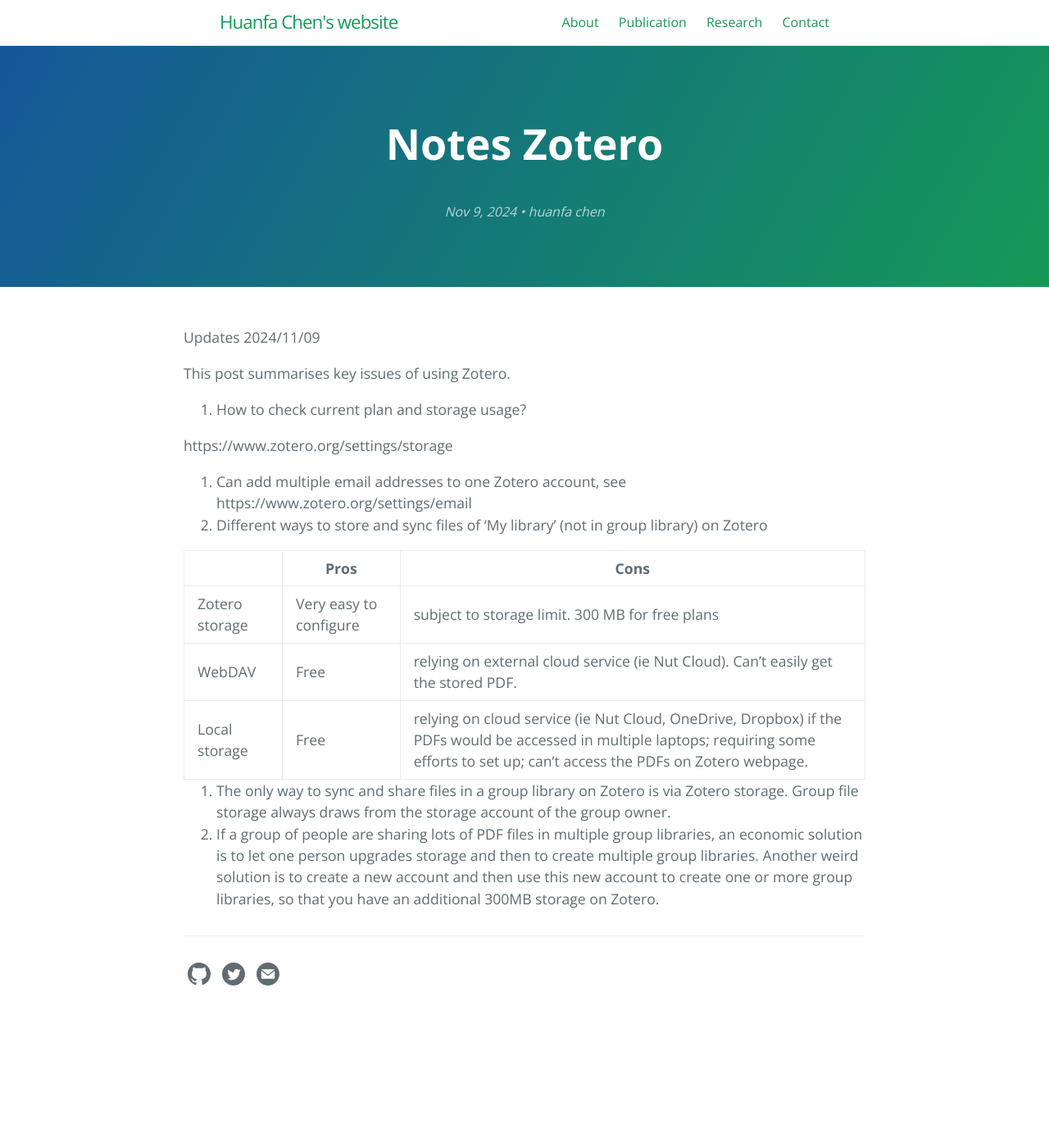
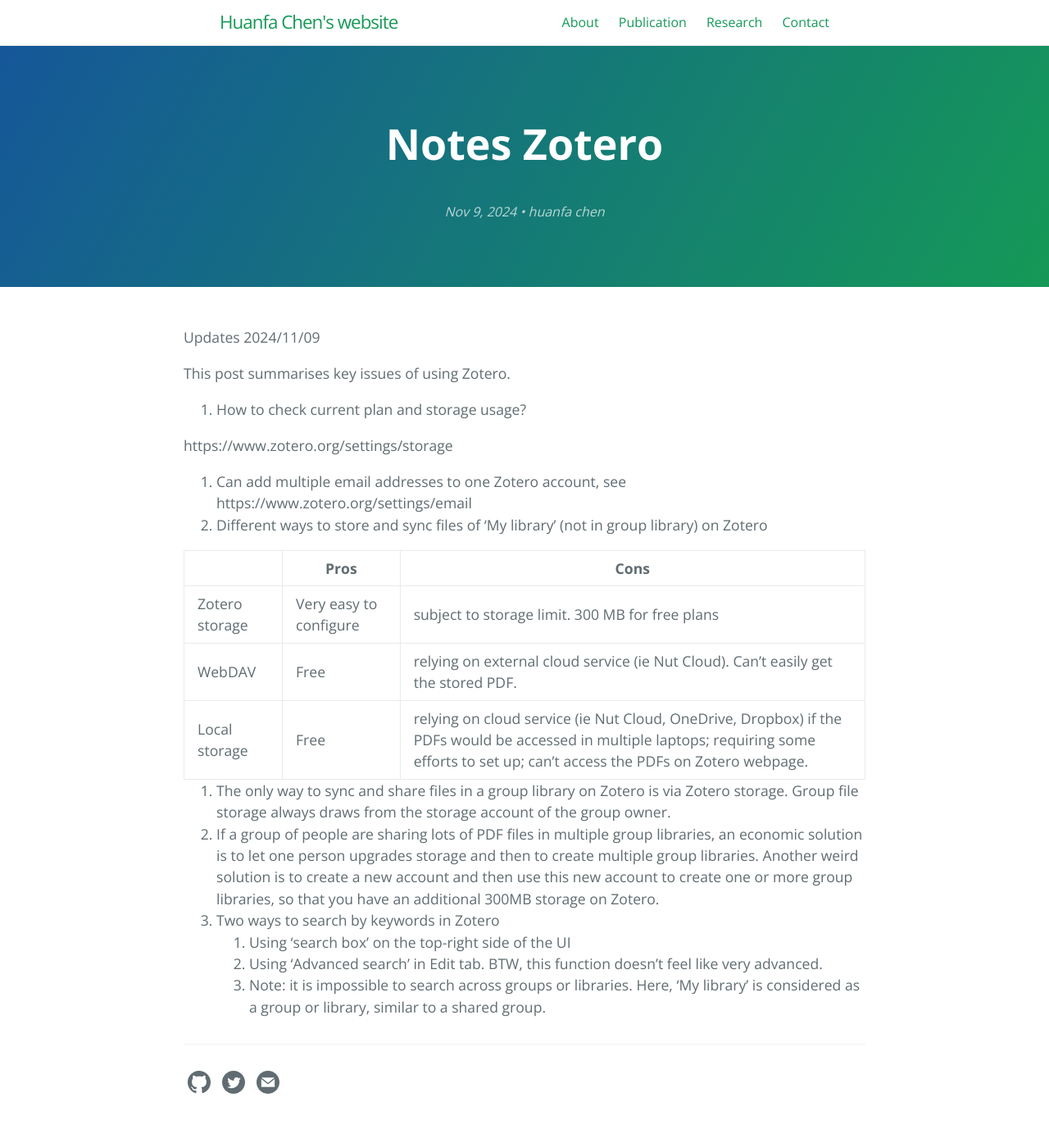
Before and after one commit to huanfachen/huanfac.github.io, a Jekyll site: the page built from _posts/2024-11-09-notes-Zotero.md, in a window 1280 px wide. Shown: the whole page at 82% size. Built offline with Jekyll 4.4.1, drawn with Linux system fonts in a browser that asks for light colours; before the commit the page ends 1256 px from its top, so only the background shows below that.

Commit message:
add Zotero notes

```diff
--- a/_posts/2024-11-09-notes-Zotero.md
+++ b/_posts/2024-11-09-notes-Zotero.md
@@ -24,3 +24,7 @@
 
 4. The only way to sync and share files in a group library on Zotero is via Zotero storage. Group file storage always draws from the storage account of the group owner.
 5. If a group of people are sharing lots of PDF files in multiple group libraries, an economic solution is to let one person upgrades storage and then to create multiple group libraries. Another weird solution is to create a new account and then use this new account to create one or more group libraries, so that you have an additional 300MB storage on Zotero.
+6. Two ways to search by keywords in Zotero
+   1. Using 'search box' on the top-right side of the UI
+   2. Using 'Advanced search' in Edit tab. BTW, this function doesn't feel like very advanced.
+   3. Note: it is impossible to search across groups or libraries. Here, 'My library' is considered as a group or library, similar to a shared group.
```
